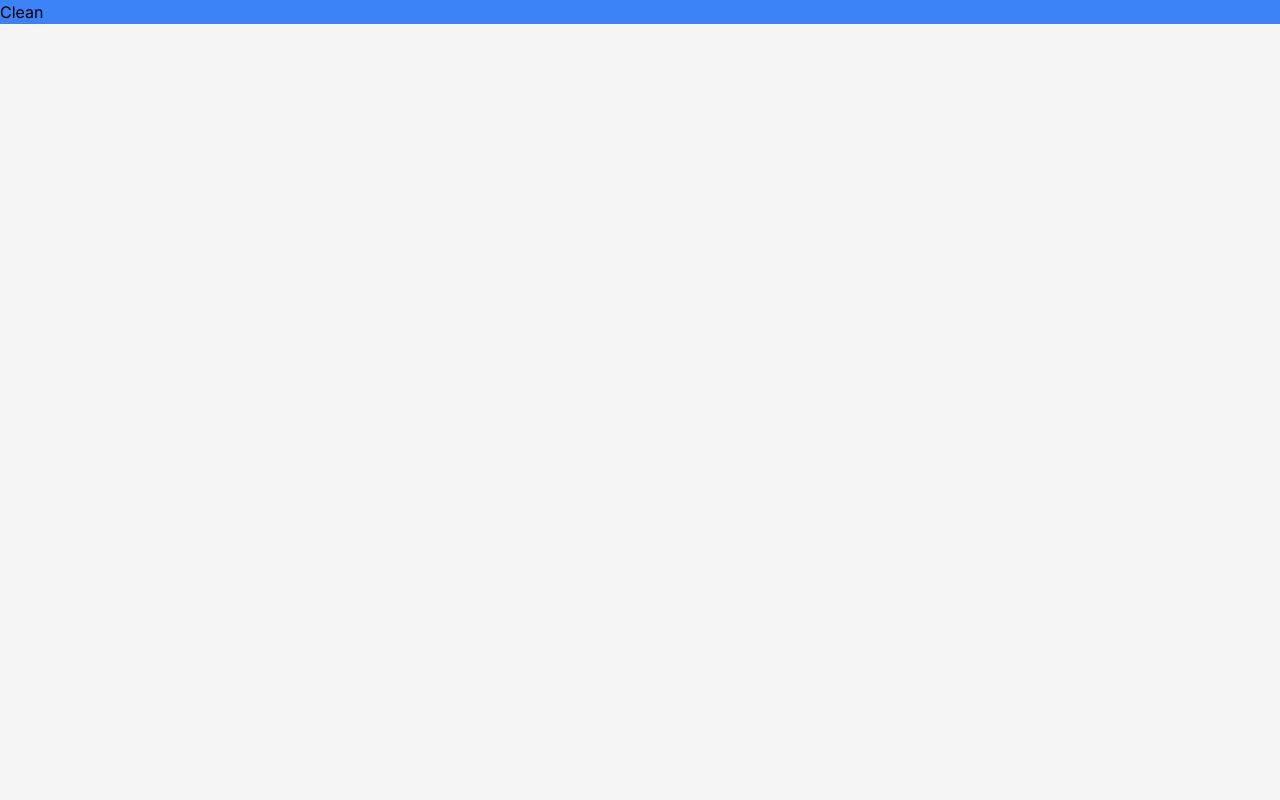
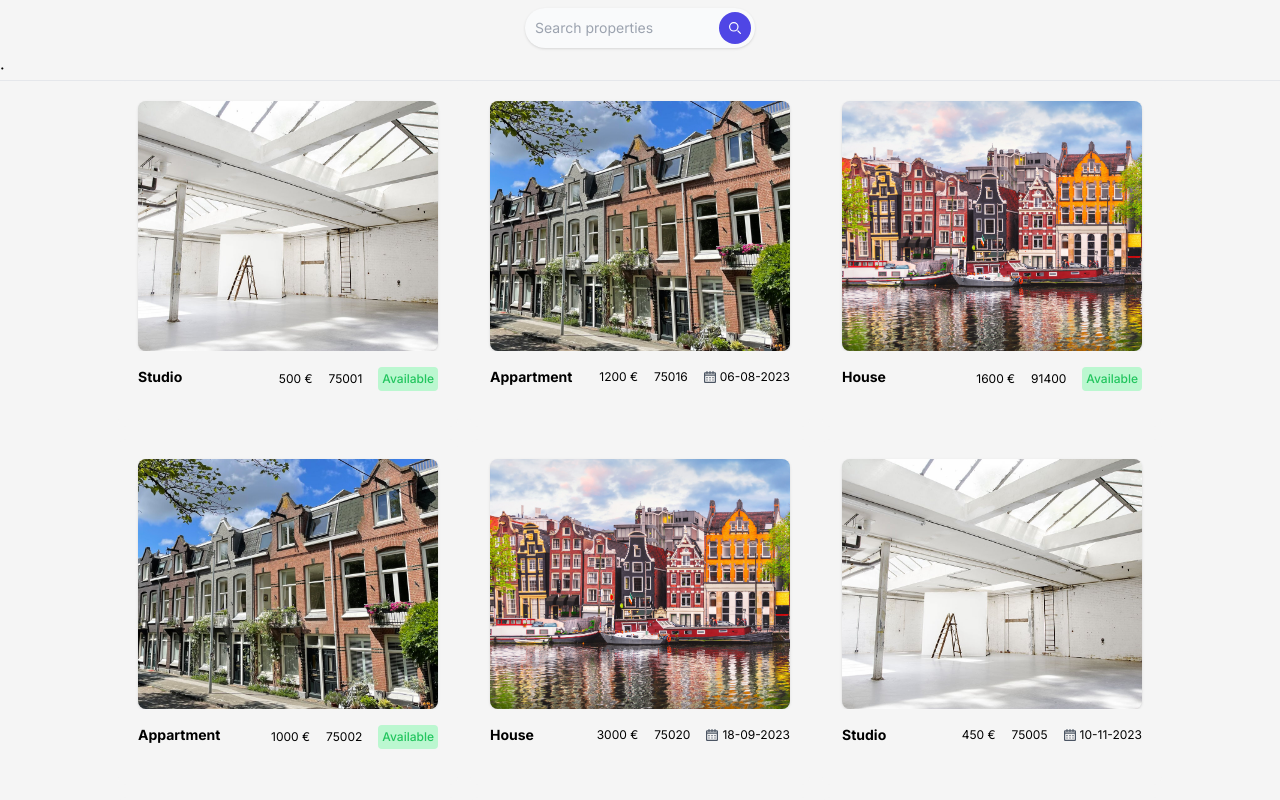
Before and after one commit to dounyadelren/usecase-PA, a Vue app in the folder vue-app/: page / in a window 1280 px wide. Shown: the top 800 px of the page. Built offline with nearby package versions, Linux system fonts and the light colour scheme.

Commit message:
update - homeview view to host card and search component and display results

```diff
--- a/vue-app/src/views/HomeView.vue
+++ b/vue-app/src/views/HomeView.vue
@@ -1,6 +1,62 @@
 <script setup lang="ts">
-import { ref } from 'vue';
+import { usePropertyStore } from "@/stores/store";
+import { ref, onMounted, computed } from "vue";
+import CardList from "@/components/CardList.vue";
+import SearchBarInput from "@/components/SearchBarInput.vue";
+import NoResults from "@/components/NoResults.vue";
+
+const propertyStore = usePropertyStore();
+const propertyList = ref<any>([]);
+const searchParam = ref<string>("");
+const noResults = ref<boolean>(false);
+const nbOfResults = ref<string>("");
+
+const getPropertyList = () => {
+  propertyStore
+    .getData()
+    .then((rep: any) => {
+      propertyList.value = rep;
+    })
+    .catch((err: any) => {
+      console.log(err);
+    });
+};
+
+onMounted(() => {
+  getPropertyList();
+});
+
+// const filteredProperties = computed(() => {
+//   const query = searchParam.value.trim().toLowerCase();
+//   if(query === '') {
+//     noResults.value = false
+//     nbOfResults.value = ''
+//     return propertyList.value
+//   }
+//   const results = propertyList.value.filter((property:any) => {
+//     return (
+//       property.type.toLowerCase().includes(query) ||
+//       property.price.toString().includes(query) ||
+//       property.zipCode.toString().includes(query) ||
+//       property.dateAvailable.zip.toLowerCase().includes(query)
+//     );
+//   });
+//   if (results.length === 0) {
+//     noResults.value = true;
+//   } else {
+//     noResults.value = false;
+//     nbOfResults.value = results.length.toString();
+//   }
+//   return results
+// });
 </script>
 <template>
-  <div class="bg-blue-500">Clean</div>
+  <main class="container mx-auto">
+    <SearchBarInput />
+    <hr class="w-full" />
+    <div class="flex flex-wrap flex-row justify-center gap-3">
+      <NoResults v-if="noResults" />
+      <CardList v-else :propertyList="propertyList" />
+    </div>
+  </main>
 </template>
```
